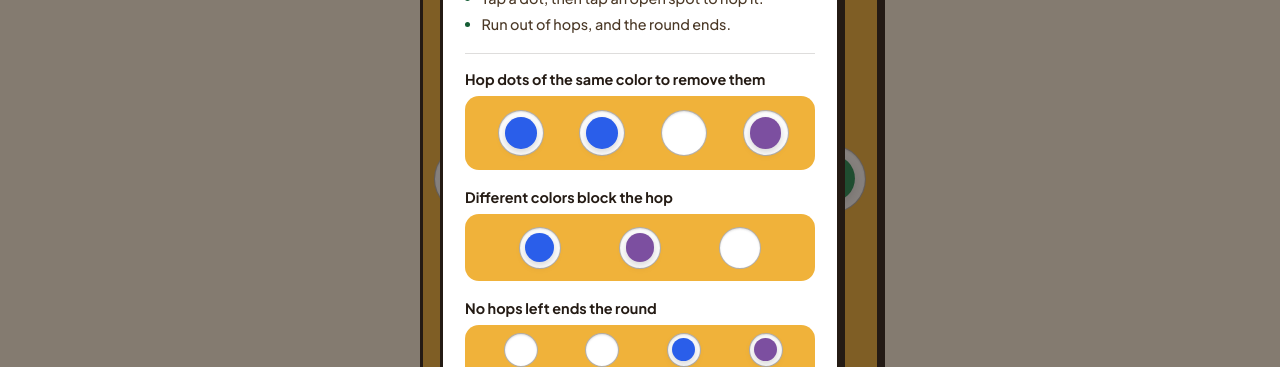
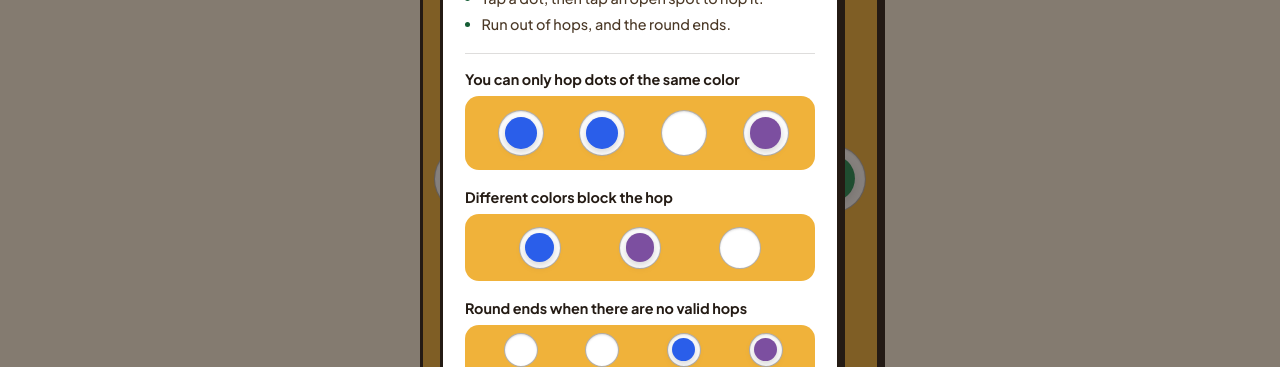
Before and after one commit to sirsigmund79/peg-game, a Vue app: page / in a window 1280 px wide. Both pictures are taken after a click on the button "How to play". Shown: the part 198-565 px from the top of the page. Built offline with nearby package versions, Linux system fonts and the light colour scheme; no server answers.

Commit message:
Tweaked how to play modal copy

```diff
--- a/src/components/HowToPlayModal.vue
+++ b/src/components/HowToPlayModal.vue
@@ -287,7 +287,7 @@ onBeforeUnmount(() => {
       <div class="how-to-divider"></div>
 
       <section class="demo-block">
-        <h3 class="demo-heading">Hop dots of the same color to remove them</h3>
+        <h3 class="demo-heading">You can only hop dots of the same color</h3>
         <div class="mini-board" aria-hidden="true">
           <div class="mini-hole-plane">
             <div
@@ -335,7 +335,7 @@ onBeforeUnmount(() => {
       </section>
 
       <section class="demo-block">
-        <h3 class="demo-heading">No hops left ends the round</h3>
+        <h3 class="demo-heading">Round ends when there are no valid hops</h3>
         <div class="mini-board tall" aria-hidden="true">
           <div class="mini-hole-plane">
             <div v-for="(position, index) in demo3Holes" :key="index" class="hole" :style="{ left: position.x + '%', top: position.y + '%' }">
```
